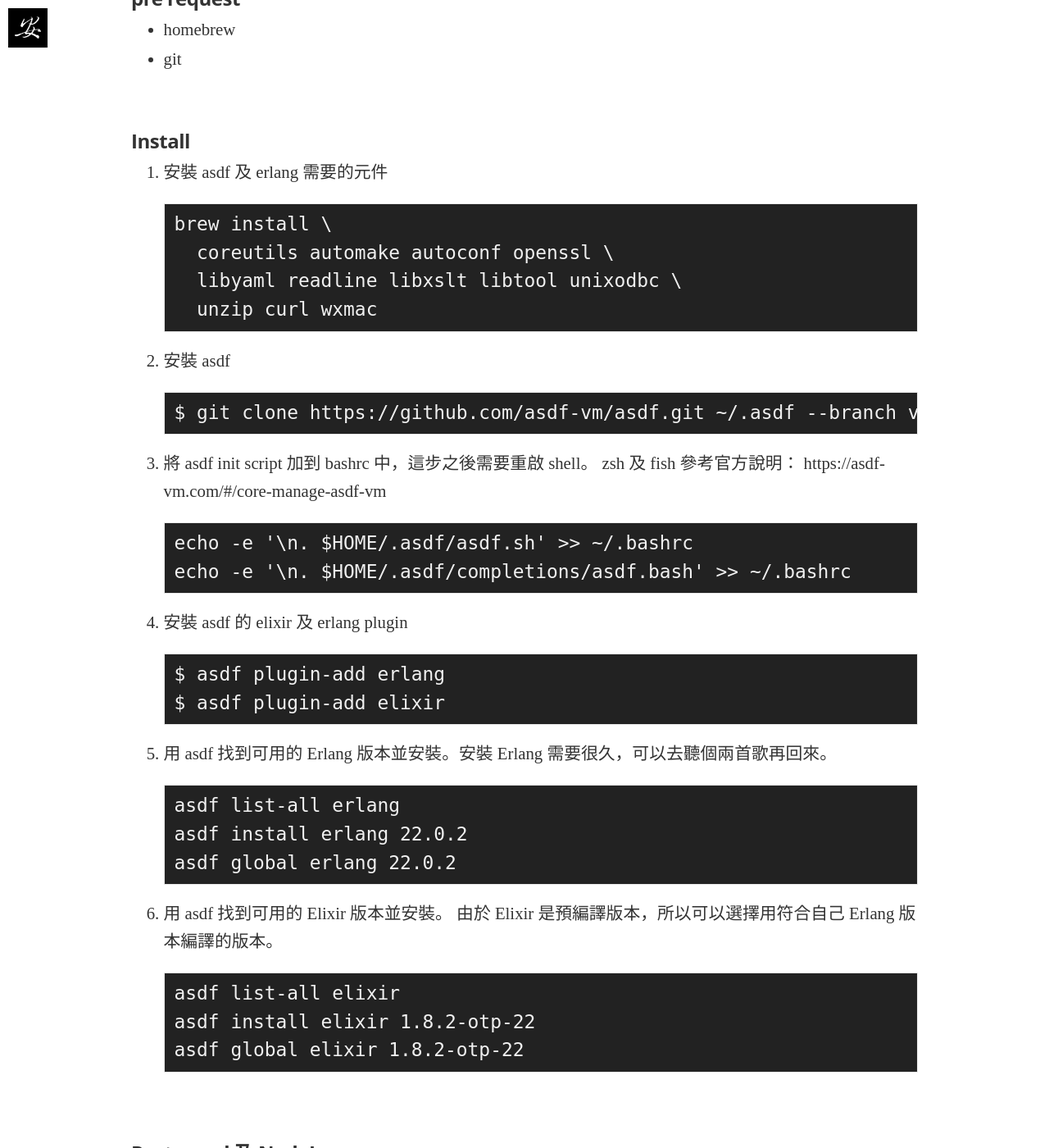
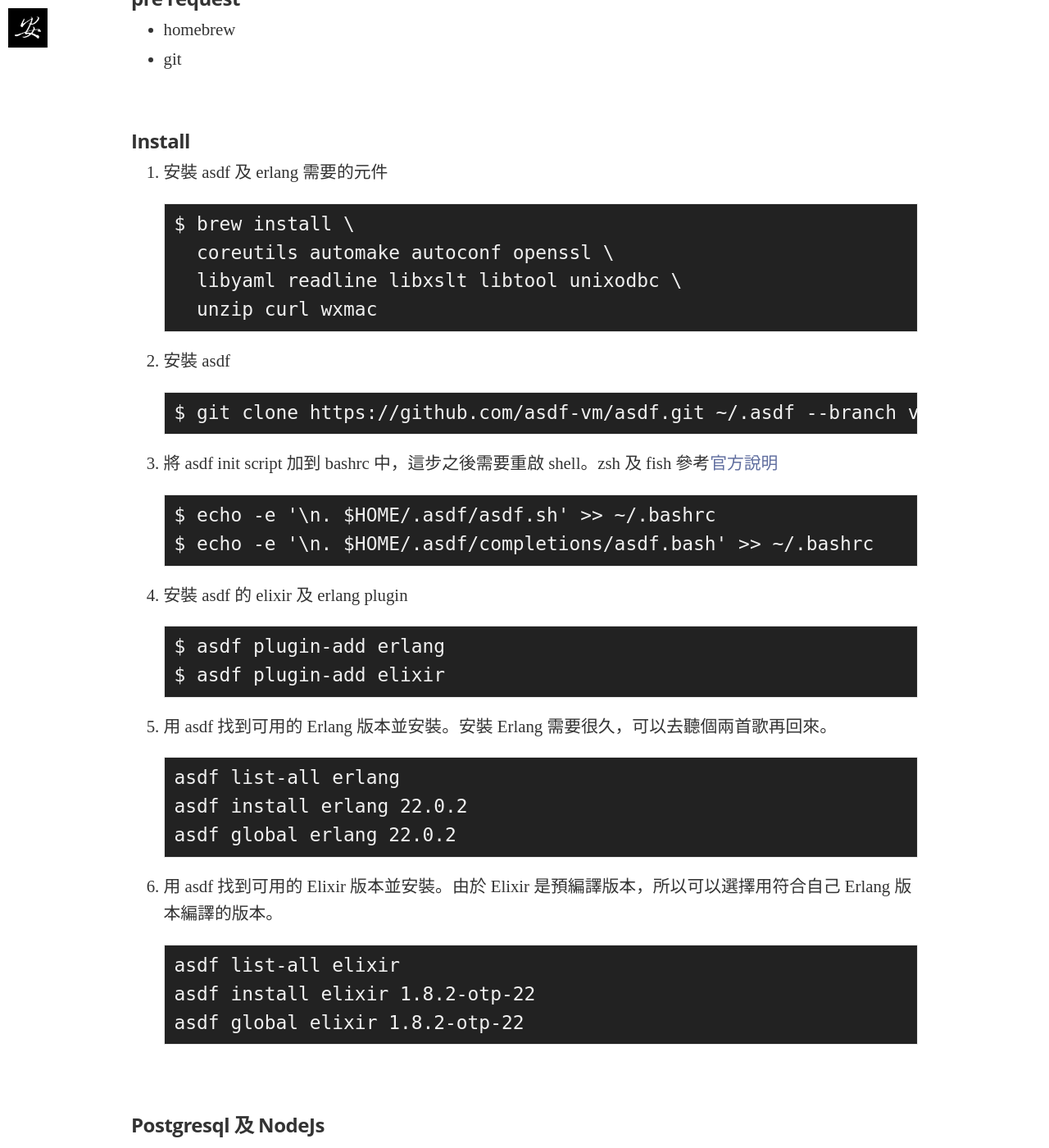
Before and after one commit to taiansu/blog, a Jekyll site: the page built from _posts/2019-06-13-elixir-env.md, in a window 1280 px wide and 1400 px high, scrolled down 642 px. Shown: the whole window at 82% size. Built offline with Jekyll 4.4.1, drawn with Linux system fonts in a browser that asks for light colours; nearby versions of some CDN libraries; some web fonts are replaced; comment, search, counter and statistics services are not loaded.

Commit message:
Fix format

````diff
--- a/_posts/2019-06-13-elixir-env.md
+++ b/_posts/2019-06-13-elixir-env.md
@@ -26,7 +26,7 @@ tags: [學程式, Elixir, 函數式編程]
 
 1. 安裝 asdf 及 erlang 需要的元件
 ```
-brew install \
+$ brew install \
   coreutils automake autoconf openssl \
   libyaml readline libxslt libtool unixodbc \
   unzip curl wxmac
@@ -37,11 +37,10 @@ brew install \
 $ git clone https://github.com/asdf-vm/asdf.git ~/.asdf --branch v0.7.2
 ```
 
-3. 將 asdf init script 加到 bashrc 中，這步之後需要重啟 shell。
-zsh 及 fish 參考官方說明： https://asdf-vm.com/#/core-manage-asdf-vm
+3. 將 asdf init script 加到 bashrc 中，這步之後需要重啟 shell。zsh 及 fish 參考[官方說明](https://asdf-vm.com/#/core-manage-asdf-vm)
 ```
-echo -e '\n. $HOME/.asdf/asdf.sh' >> ~/.bashrc
-echo -e '\n. $HOME/.asdf/completions/asdf.bash' >> ~/.bashrc
+$ echo -e '\n. $HOME/.asdf/asdf.sh' >> ~/.bashrc
+$ echo -e '\n. $HOME/.asdf/completions/asdf.bash' >> ~/.bashrc
 ```
 
 4. 安裝 asdf 的 elixir 及 erlang plugin
@@ -58,8 +57,7 @@ asdf global erlang 22.0.2
 ```
 
 
-6. 用 asdf 找到可用的 Elixir 版本並安裝。
-由於 Elixir 是預編譯版本，所以可以選擇用符合自己 Erlang 版本編譯的版本。
+6. 用 asdf 找到可用的 Elixir 版本並安裝。由於 Elixir 是預編譯版本，所以可以選擇用符合自己 Erlang 版本編譯的版本。
 ```
 asdf list-all elixir
 asdf install elixir 1.8.2-otp-22
````
